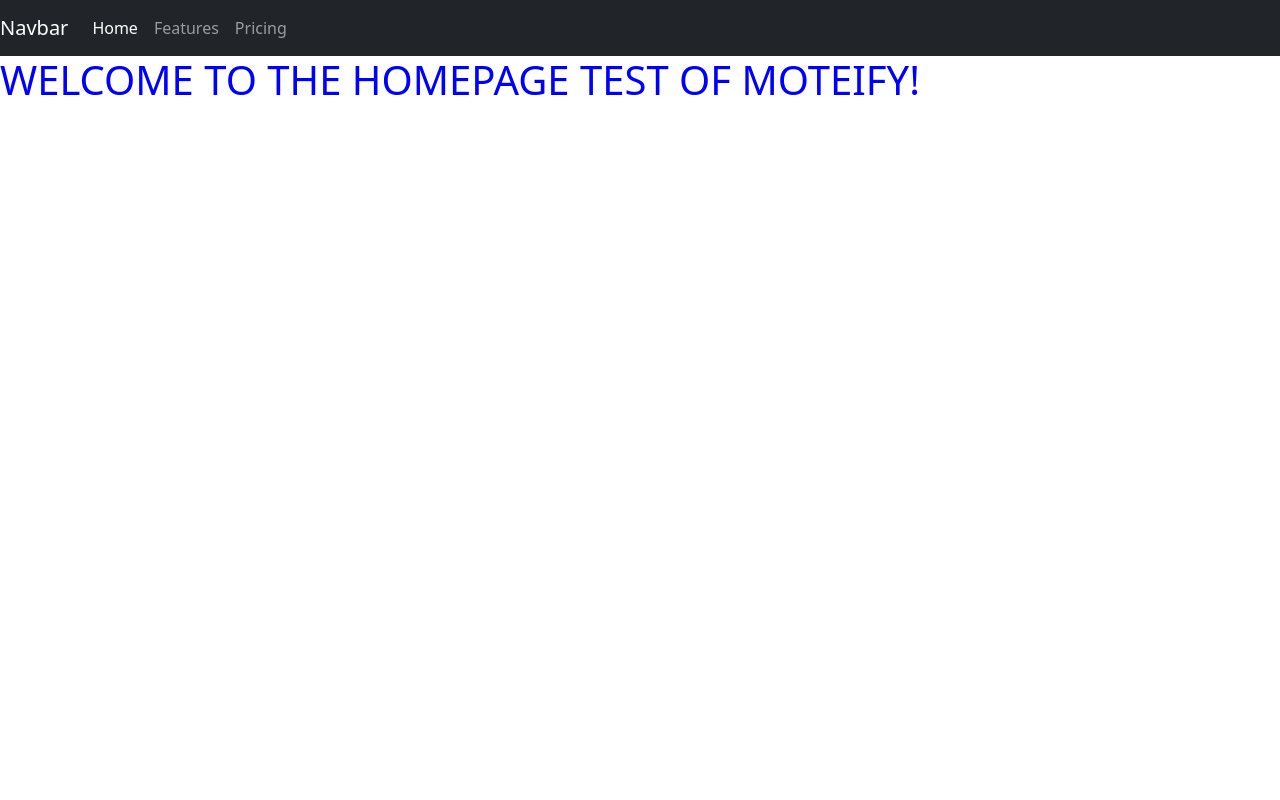
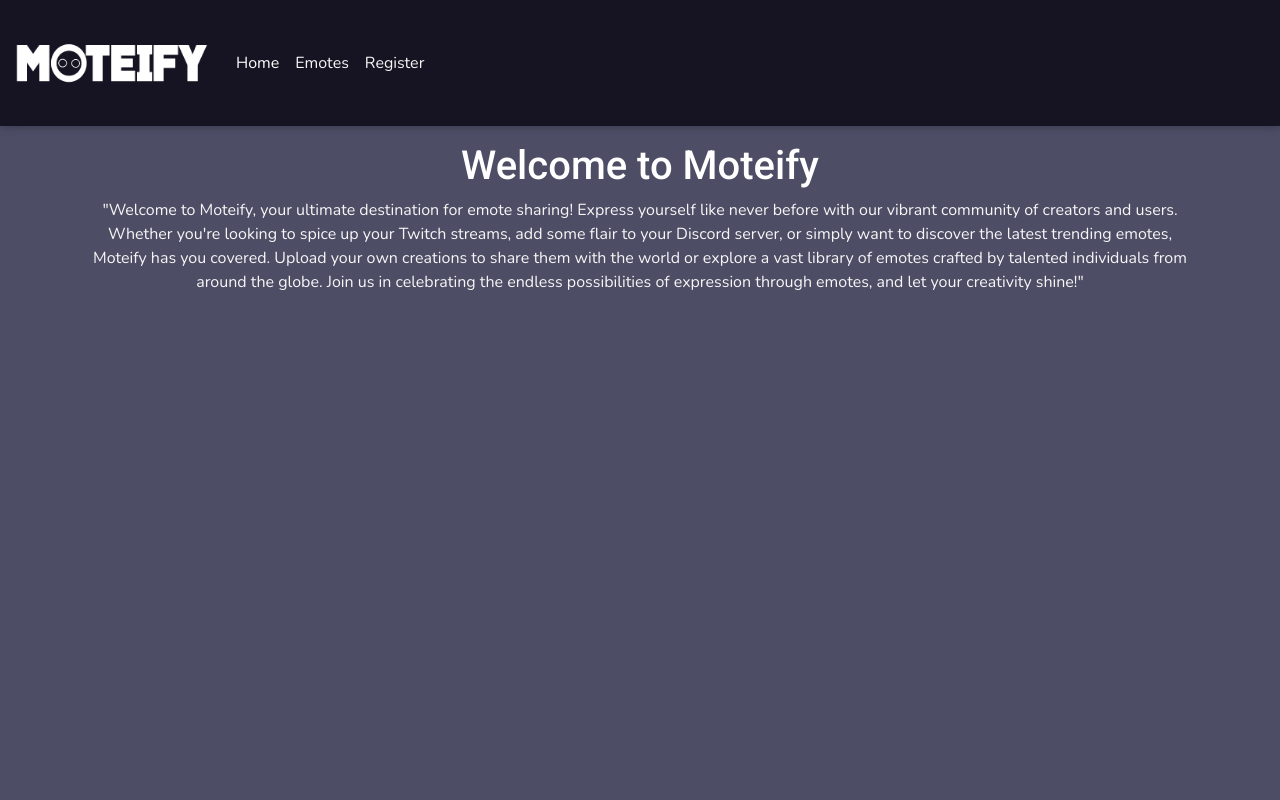
Before and after one commit to CianThornhill/Moteify, a Django app: page / in a window 1280 px wide. Run offline with Django 4.2, Linux system fonts and the light colour scheme; some libraries are stand-ins or nearby versions.

Commit message:
connect index.html as extend functionality. Create some starter css styling and set up root css variables

```diff
--- a/home/templates/home/index.html
+++ b/home/templates/home/index.html
@@ -1 +1,20 @@
 {% extends 'base.html' %}
+
+{% block title %}Home{% endblock %}
+
+{% block content %}
+<div class="container flex column pt-3">
+    <section class="text-center">
+        <h1> Welcome to Moteify</h1>
+        <p>
+            "Welcome to Moteify, your ultimate destination for emote sharing! Express yourself like never before with
+            our vibrant community of creators and users. Whether you're looking to spice up your Twitch streams, add
+            some flair to your Discord server, or simply want to discover the latest trending emotes, Moteify has you
+            covered. Upload your own creations to share them with the world or explore a vast library of emotes crafted
+            by talented individuals from
+            around the globe. Join us in celebrating the endless possibilities of expression through emotes, and let
+            your creativity shine!"
+        </p>
+    </section>
+</div>
+{% endblock %}
--- a/home/urls.py
+++ b/home/urls.py
@@ -4,5 +4,5 @@ from . import views
 app_name = 'home'
 
 urlpatterns = [
-    path('', views.Index, name='homepage'),
+    path('', views.Index, name='home'),
 ]
--- a/moteify/urls.py
+++ b/moteify/urls.py
@@ -19,5 +19,5 @@ from django.urls import path, include
 
 urlpatterns = [
     path('admin/', admin.site.urls),
-    path('', include("home.urls", namespace='home')),
+    path('', include("home.urls")),
 ]
--- a/static/css/base.css
+++ b/static/css/base.css
@@ -1,3 +1,60 @@
-h1 {
-    color: blue;
+@import url('https://fonts.googleapis.com/css2?family=Nunito:ital,wght@0,200..1000;1,200..1000&family=Roboto:ital,wght@0,100;0,300;0,400;0,500;0,700;0,900;1,100;1,300;1,400;1,500;1,700;1,900&display=swap');
+
+:root {
+    /** Fonts Variables */
+    --title-font: "Roboto", sans-serif;
+    --main-font: "Nunito", sans-serif;
+
+    /* Colors */
+    --background: #161422;
+    --background_light: #4D4D66;
+    --purp_01: #301E67;
+    --teal_02: #5B8FB9;
+    --mint_03: #B6EADA;
+    --off-white: #f6f6f6;
+    --white: #fff;
+    --black: #000;
+
+    /* Utils */
+    --small-box-shadow: 1px -1px 10px 0 #00000061;
+    --border: 1px solid #00000030;
+
 }
+
+/* Main Styling */
+
+html, body {
+    height: 100%;
+}
+
+body {
+    display: flex;
+    flex-direction: column;
+    font-family: var(--main-font);
+    color: var(--off-white);
+}
+
+h1, h2, h3, h4, h5, h6 {
+    font-family: var(--title-font);
+    color: var(--white);
+}
+
+main {
+    flex: 1 0 auto;
+    background-color: var(--background_light);
+}
+
+/* Header */
+.navbar {
+    background-color: var(--background);
+    box-shadow: var(--small-box-shadow);
+}
+
+a.nav-link {
+    color: var(--off-white)
+}
+
+.logo {
+    max-width: 200px;
+    height: auto;
+}
--- a/templates/base.html
+++ b/templates/base.html
@@ -6,16 +6,15 @@
     <meta charset="UTF-8">
     <meta name="viewport" content="width=device-width, initial-scale=1.0">
 
-    <!-- Custom CSS Styling-->
-    <link rel="stylesheet" href="/static/css/style.css">
-
-    <!-- Bootstrap CSS Styling-->
     {% block extra_css %}
+     <!-- Bootstrap CSS Styling-->
     <link rel="stylesheet" href="https://cdnjs.cloudflare.com/ajax/libs/bootstrap/5.3.2/css/bootstrap.min.css" integrity="sha512-b2QcS5SsA8tZodcDtGRELiGv5SaKSk1vDHDaQRda0htPYWZ6046lr3kJ5bAAQdpV2mmA/4v0wQF9MyU6/pDIAg==" crossorigin="anonymous" referrerpolicy="no-referrer" />
+     <!-- Custom CSS Styling-->
     <link rel="stylesheet" href="/static/css/base.css">
     {% endblock %}
 
     {% block onload_js %}
+    <!-- Onload JS Bootstrap-->
     <script src="https://cdnjs.cloudflare.com/ajax/libs/bootstrap/5.3.2/js/bootstrap.min.js" integrity="sha512-WW8/jxkELe2CAiE4LvQfwm1rajOS8PHasCCx+knHG0gBHt8EXxS6T6tJRTGuDQVnluuAvMxWF4j8SNFDKceLFg==" crossorigin="anonymous" referrerpolicy="no-referrer"></script>
     {% endblock %}
 
@@ -23,7 +22,10 @@
 </head>
 <body>
     {% include 'includes/header.html' %}
+<main>
+    {% block content %}
 
-    <h1>WELCOME TO THE HOMEPAGE TEST OF MOTEIFY!</h1>
+    {% endblock %}
+</main>
 </body>
 </html>
--- a/templates/includes/header.html
+++ b/templates/includes/header.html
@@ -1,19 +1,28 @@
-<nav class="navbar navbar-expand-lg navbar-dark bg-dark">
-    <a class="navbar-brand" href="#">Navbar</a>
+{% load static %}
+
+<header>
+<nav class="navbar navbar-expand-lg navbar-dark">
+    <div class = "container-fluid">
+        <!-- Logo -->
+        <a class="navbar-brand" href="#"><img src="{% static 'img/logo_temp.png' %}" alt="Moteify Logo" class="logo"></a>
         <button class="navbar-toggler" type="button" data-toggle="collapse" data-target="#navbarNav" aria-controls="navbarNav" aria-expanded="false" aria-label="Toggle navigation">
         <span class="navbar-toggler-icon"></span>
         </button>
+
+        <!-- Navigational Items-->
         <div class="collapse navbar-collapse" id="navbarNav">
         <ul class="navbar-nav">
             <li class="nav-item">
-          <a class="nav-link active" href="#">Home</a>
+            <a class="nav-link active" href="{% url 'home:home' %}">Home</a>
             </li>
             <li class="nav-item">
-          <a class="nav-link" href="#">Features</a>
+            <a class="nav-link" href="#">Emotes</a>
             </li>
             <li class="nav-item">
-          <a class="nav-link" href="#">Pricing</a>
+            <a class="nav-link" href="#">Register</a>
             </li>
         </ul>
         </div>
+    </div>
   </nav>
+</header>
```
Also changed, not shown: static/img/logo_temp.png (added). Lines whose indentation alone changed are shown as unchanged.
